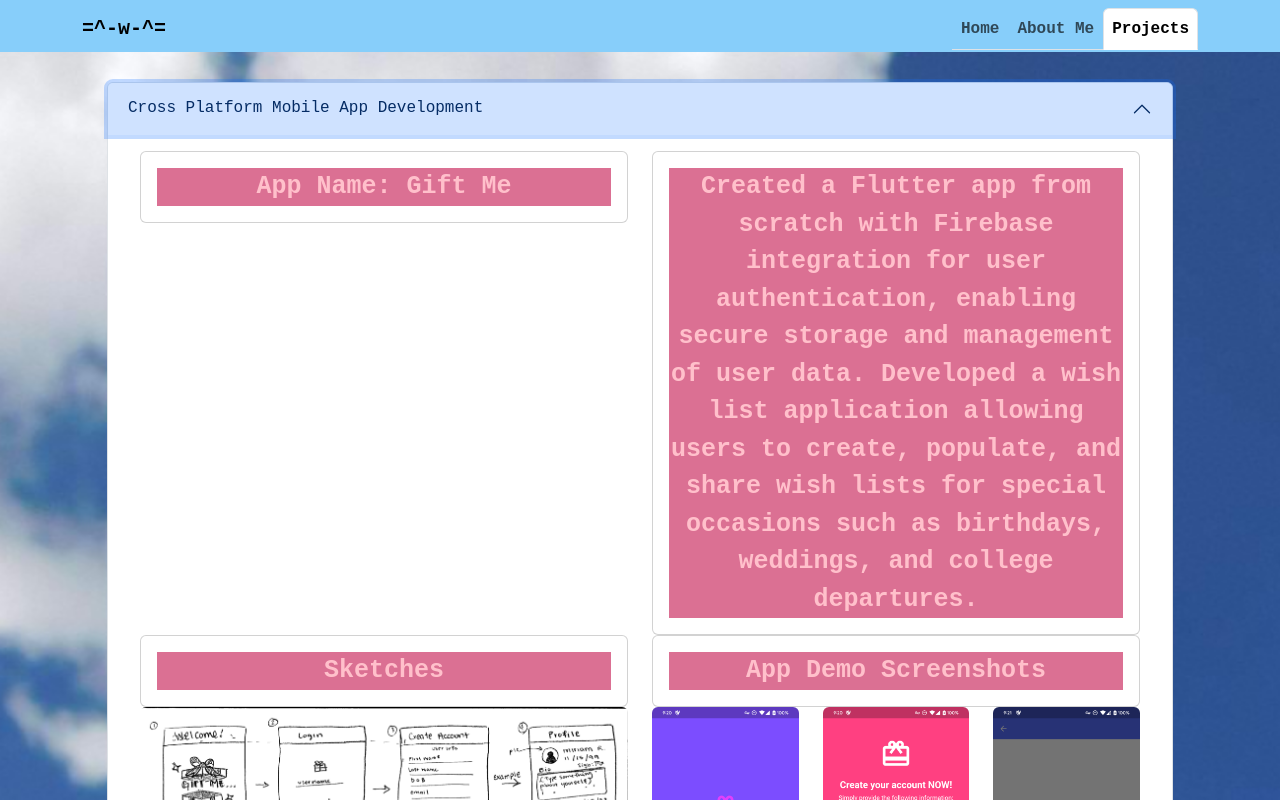
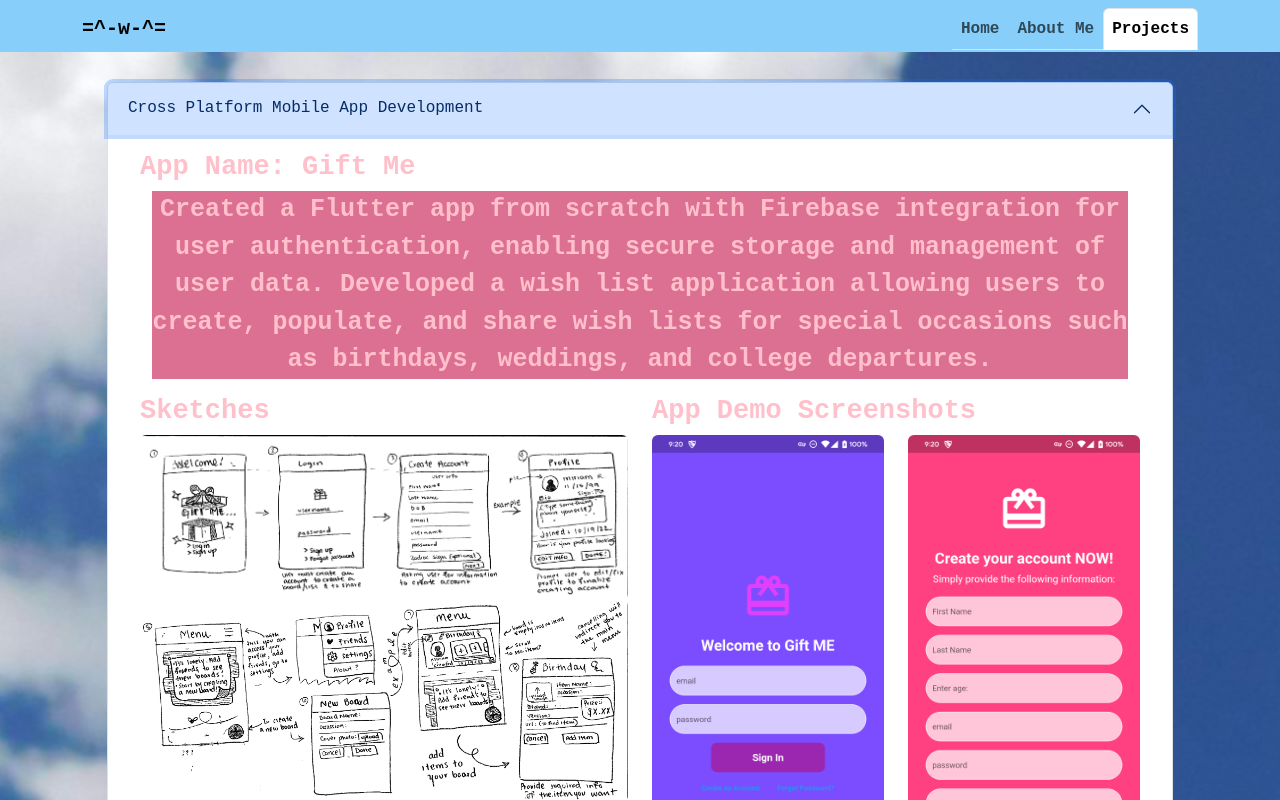
Before and after one commit to miriamrami/meow-port-app, a React (Create React App) app: page /Projects.js in a window 1280 px wide. Both pictures are taken after a click on the button "Cross Platform Mobile App Development". Shown: the top 800 px of the page. Built offline with nearby package versions, Linux system fonts and the light colour scheme.

Commit message:
removed some images and added clips to show app functionality

```diff
--- a/src/Projects.js
+++ b/src/Projects.js
@@ -1,7 +1,7 @@
 import { Link } from "react-router-dom";
 import React, {useState} from 'react';
 import "./cssFiles//Projects.css";
-import { Navbar, Nav, Container, Row, Col, Accordion, Image, CardText, CardHeader, Card, Spinner, Modal, Button} from "react-bootstrap";
+import { Navbar, Nav, Container, Row, Col, Accordion, Image, CardText, CardHeader, Card, Spinner, Modal, Button, CardBody} from "react-bootstrap";
 import WA1 from "./DemoImages/wApp1.png";
 import WA2 from "./DemoImages/wApp2.png";
 import WA3 from "./DemoImages/wApp3.png";
@@ -20,6 +20,12 @@ import wp1 from "./DemoImages/web1.jpg";
 import wp2 from "./DemoImages/web2.jpg";
 import wp3 from "./DemoImages/web3.jpg";
 import wp4 from "./DemoImages/web4.jpg";
+import d1 from "./DemoClips/successfulsignin.mp4";
+import d2 from "./DemoClips/passwordreset.mp4";
+import d3 from "./DemoClips/emailinuse.mp4";
+import d4 from "./DemoClips/mainmenuboards.mp4";
+import d5 from "./DemoClips/creatingboard.mp4";
+import d6 from "./DemoClips/wishlistpreview.mp4";
 
 
 const Projects = () => {
@@ -58,33 +64,19 @@ const Projects = () => {
         			<Accordion.Header>Cross Platform Mobile App Development</Accordion.Header>
         				<Accordion.Body>
 							<Container>
+								<h2>App Name: Gift Me</h2>
 								<Row>
 									<Col>
-										<Card>
-											<Card.Body>
-												<Card.Text>
-													App Name: Gift Me
-												</Card.Text>
-											</Card.Body>
-										</Card>
-									</Col>
-									<Col>
-										<Card>
-											<Card.Body>
-												<Card.Text>
+										<Container className="app-description-container">
+											<p>
 												Created a Flutter app from scratch with Firebase integration for user authentication, enabling secure storage and management of user data. Developed a wish list application allowing users to create, populate, and share wish lists for special occasions such as birthdays, weddings, and college departures.
-												</Card.Text>
-											</Card.Body>
-										</Card>
+											</p>
+										</Container>
 									</Col>
 								</Row>
 								<Row>
 									<Col>
-											<Card>
-												<Card.Body>
-													<Card.Text>Sketches</Card.Text>
-												</Card.Body>
-											</Card>
+											<h2>Sketches</h2>
 										<Row>
 											<Col><Image src={sImg1} rounded fluid onClick={() => handleImageClick(sImg1)} style={{cursor: 'pointer'}}/> </Col>
 										</Row>
@@ -96,30 +88,71 @@ const Projects = () => {
 										</Row>
 									</Col>
 									<Col>
-											<Card>
-												<Card.Body>
-													<Card.Text>App Demo Screenshots</Card.Text>
-												</Card.Body>
-											</Card>
+													<h2>App Demo Screenshots</h2>
 										<Row>
 											<Col><Image src={WA8} rounded fluid onClick={() => handleImageClick()} style={{cursor: 'pointer'}}/></Col>
 											<Col><Image src={WA9} rounded fluid onClick={() => handleImageClick()} style={{cursor: 'pointer'}}/></Col>
-											<Col><Image src={WA1O} rounded fluid onClick={() => handleImageClick()} style={{cursor: 'pointer'}}/></Col>
-
 										</Row>
 										<Row>
-											<Col><Image src={WA1} rounded fluid onClick={() => handleImageClick()} style={{cursor: 'pointer'}}/></Col>
-											<Col><Image src={WA2} rounded fluid onClick={() => handleImageClick()} style={{cursor: 'pointer'}}/></Col>
-											<Col><Image src={WA3} rounded fluid onClick={() => handleImageClick()} style={{cursor: 'pointer'}}/></Col>
-
-										</Row>
-										<Row>
-											<Col><Image src={WA5} rounded fluid onClick={() => handleImageClick()} style={{cursor: 'pointer'}}/></Col>
 											<Col><Image src={WA6} rounded fluid onClick={() => handleImageClick()} style={{cursor: 'pointer'}}/></Col>
 											<Col><Image src={WA7} rounded fluid onClick={() => handleImageClick()} style={{cursor: 'pointer'}}/></Col>
 
 										</Row>
 									</Col>
+									<Row>
+											<Row>
+												<Container>
+													<h2>App Demos</h2>
+												</Container>
+											</Row>
+										<Col>
+											<Container>
+												<video
+                  									src={d1}
+                  									controls
+                  									style={{ width: '100%', borderRadius: '10px' }}
+                								/>
+												<Card>
+													<CardBody>
+														User encounters 'Welcome' message when manages to successfully sign up.
+													</CardBody>
+												</Card>
+											</Container>
+										</Col>
+										<Col>
+											<Container>
+												<video
+                  									src={d2}
+                  									controls
+                  									style={{ width: '100%', borderRadius: '10px' }}
+                								/>
+												<Card>
+													<CardBody>
+														User resetting password; obtaining confirmation window.
+													</CardBody>
+												</Card>
+											</Container>
+										</Col>
+										<Col>
+											<Container>
+													<video
+                  									src={d3}
+                  									controls
+                  									style={{ width: '100%', borderRadius: '10px' }}
+                								/>
+												<Card>
+													<CardBody>
+														User thrown an error when trying to use an email that has already been used to sign up.
+													</CardBody>
+												</Card>
+
+											</Container>
+										</Col>
+
+									</Row>
+									<Row>
+
+									</Row>
 								</Row>
 							</Container>
         				</Accordion.Body>
```
